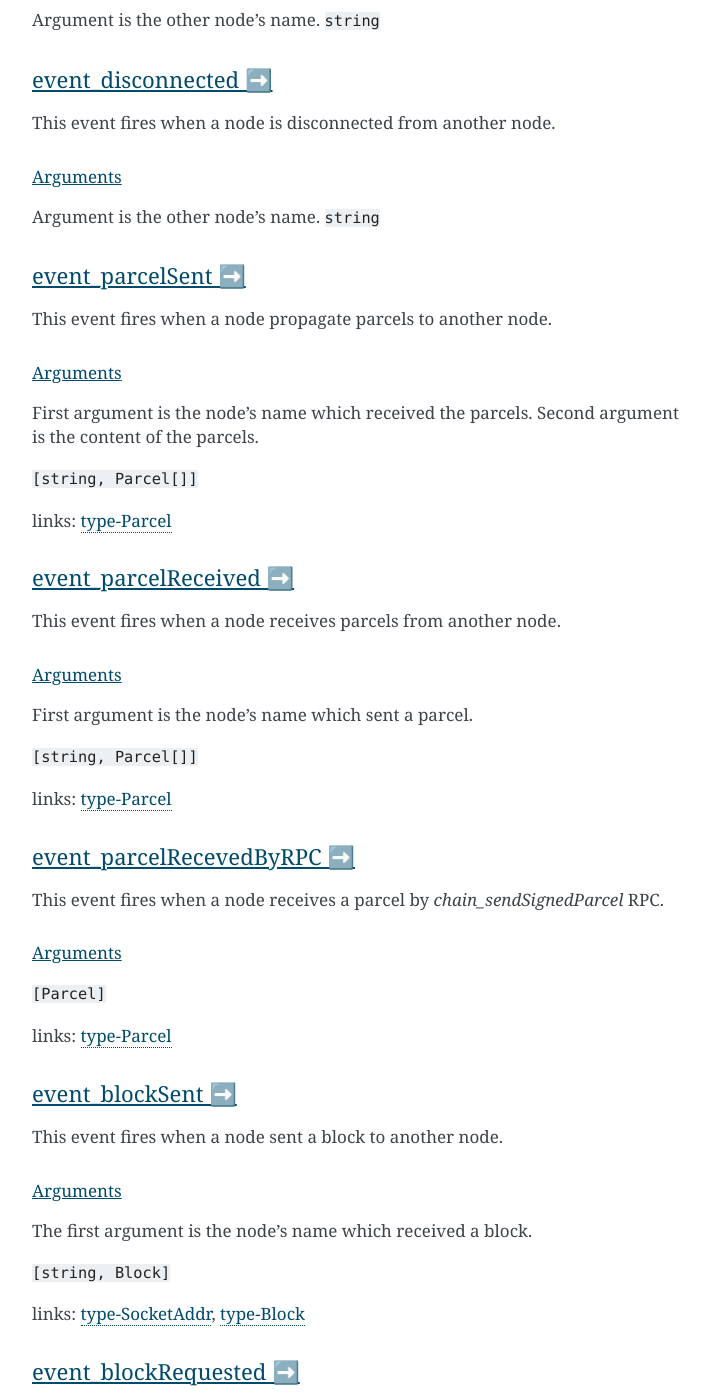
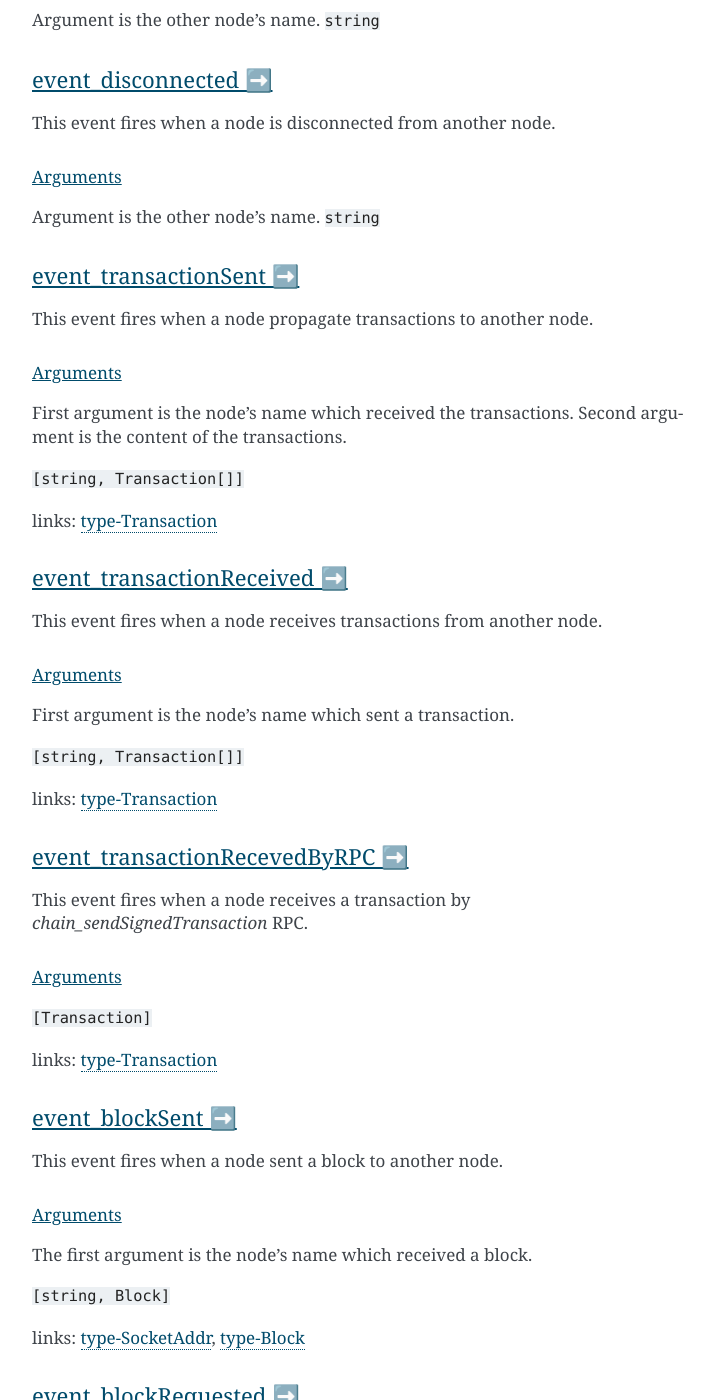
Before and after one commit to CodeChain-io/codechain-dashboard, a Sphinx documentation site: the page built from client/doc/source/index.rst, in a window 1280 px wide and 1400 px high, scrolled down 12202 px. Shown: the whole window, without its empty margins (388-1102 px from the left). Built offline with Sphinx 7.4.7, drawn with Linux system fonts in a browser that asks for light colours; some of the changed text lies outside the part shown.

Commit message:
Use Transaction instead of Parcel
Parcel is an obsolete term.

```diff
--- a/client/doc/source/index.rst
+++ b/client/doc/source/index.rst
@@ -50,14 +50,14 @@ This protocol is based on the JSON RPC 2.0 spec
 Types
 =======
 
-.. _type-parcel:
+.. _type-transaction:
 
-Parcel
+Transaction
 -------
 
 ::
 
-  interface Parcel {
+  interface Transaction {
     // ...
   }
 
@@ -195,7 +195,7 @@ NodeInfo
     startOptions?: { env: string, args: string };
     version?: { version: string, hash: string };
     bestBlockId?: { blockNumber: number, hash: H256 };
-    pendingParcels: Parcel[];
+    pendingTransactions: Transaction[];
     peers: SocketAddr[];
     whitelist?: WhiteList;
     blacklist?: BlackList;
@@ -208,7 +208,7 @@ NodeInfo
     events: Event[];
   }
 
-links: type-NodeStatus_, type-SocketAddr_, type-Parcel_, type-WhiteList_, type-BlackList_
+links: type-NodeStatus_, type-SocketAddr_, type-Transaction_, type-WhiteList_, type-BlackList_
 
 .. _type-UFONodeInfo:
 
@@ -537,48 +537,48 @@ Argument is the other node's name.
 ``string``
 
 
-event_parcelSent ➡️
+event_transactionSent ➡️
 -------------------
 
-This event fires when a node propagate parcels to another node.
+This event fires when a node propagate transactions to another node.
 
 Arguments
 """"""""""
 
-First argument is the node's name which received the parcels.
-Second argument is the content of the parcels.
+First argument is the node's name which received the transactions.
+Second argument is the content of the transactions.
 
-``[string, Parcel[]]``
+``[string, Transaction[]]``
 
-links: type-Parcel_
+links: type-Transaction_
 
 
-event_parcelReceived ➡️
+event_transactionReceived ➡️
 -------------------------
 
-This event fires when a node receives parcels from another node.
+This event fires when a node receives transactions from another node.
 
 Arguments
 """""""""
 
-First argument is the node's name which sent a parcel.
+First argument is the node's name which sent a transaction.
 
-``[string, Parcel[]]``
+``[string, Transaction[]]``
 
-links: type-Parcel_
+links: type-Transaction_
 
 
-event_parcelRecevedByRPC ➡️
+event_transactionRecevedByRPC ➡️
 -----------------------------
 
-This event fires when a node receives a parcel by `chain_sendSignedParcel` RPC.
+This event fires when a node receives a transaction by `chain_sendSignedTransaction` RPC.
 
 Arguments
 """""""""
 
-``[Parcel]``
+``[Transaction]``
 
-links: type-Parcel_
+links: type-Transaction_
 
 event_blockSent ➡️
 -------------------
@@ -734,7 +734,7 @@ Arguments
     status?: NodeStatus;
     version?: { version: string, hash: string };
     bestBlockId?: { blockNumber: number, hash: H256 };
-    pendingParcels?: Parcel[];
+    pendingTransactions?: Transaction[];
     peers?: SocketAddr[];
     whitelist?: WhiteList;
     blacklist?: BlackList;
```
Also changed, not shown: ui/src/components/NodeList/NodeDetailContainer/NodeDetail/NodeDetail.tsx (+9 -7 lines), server/README.md, 7 other files.
